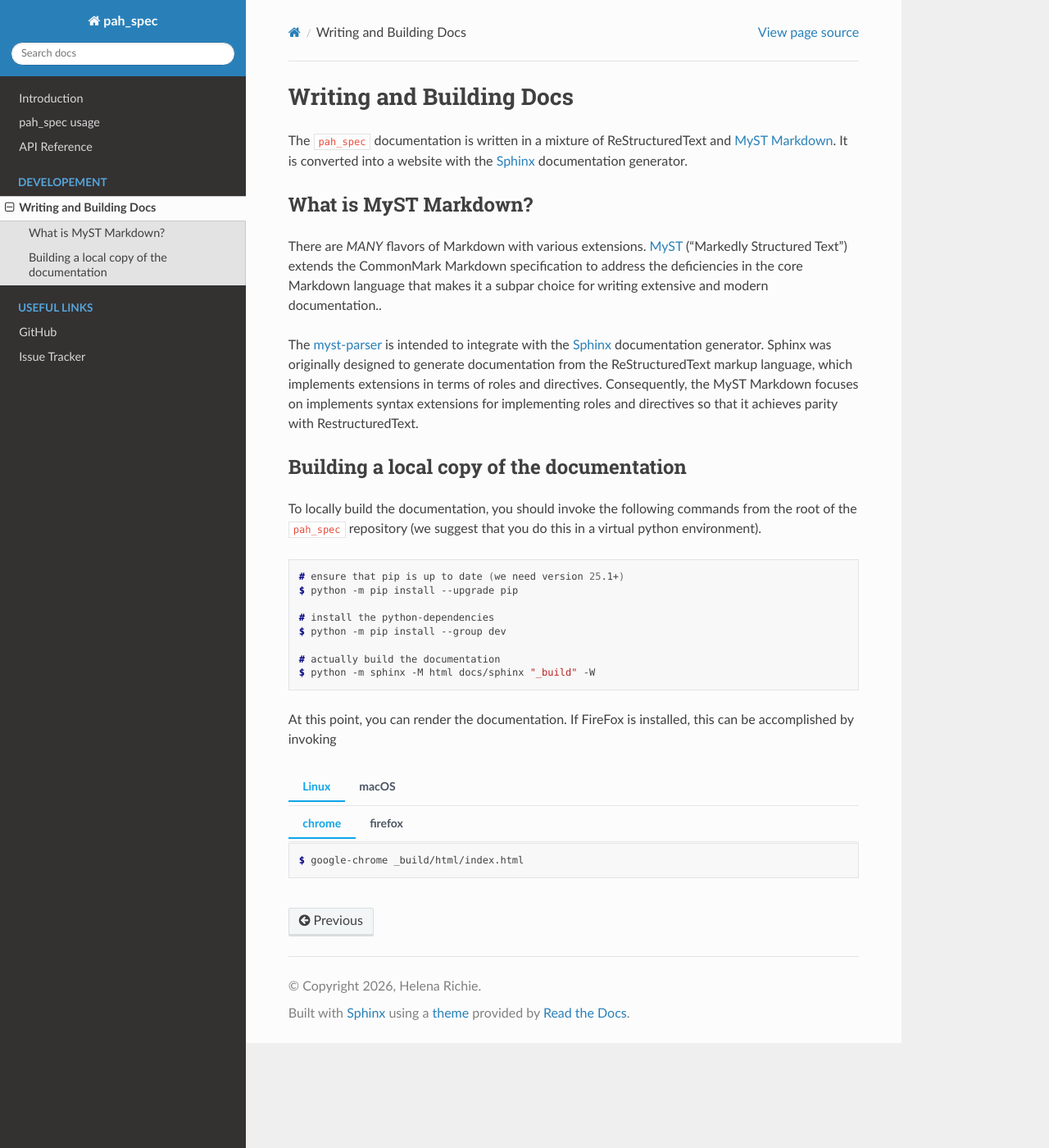
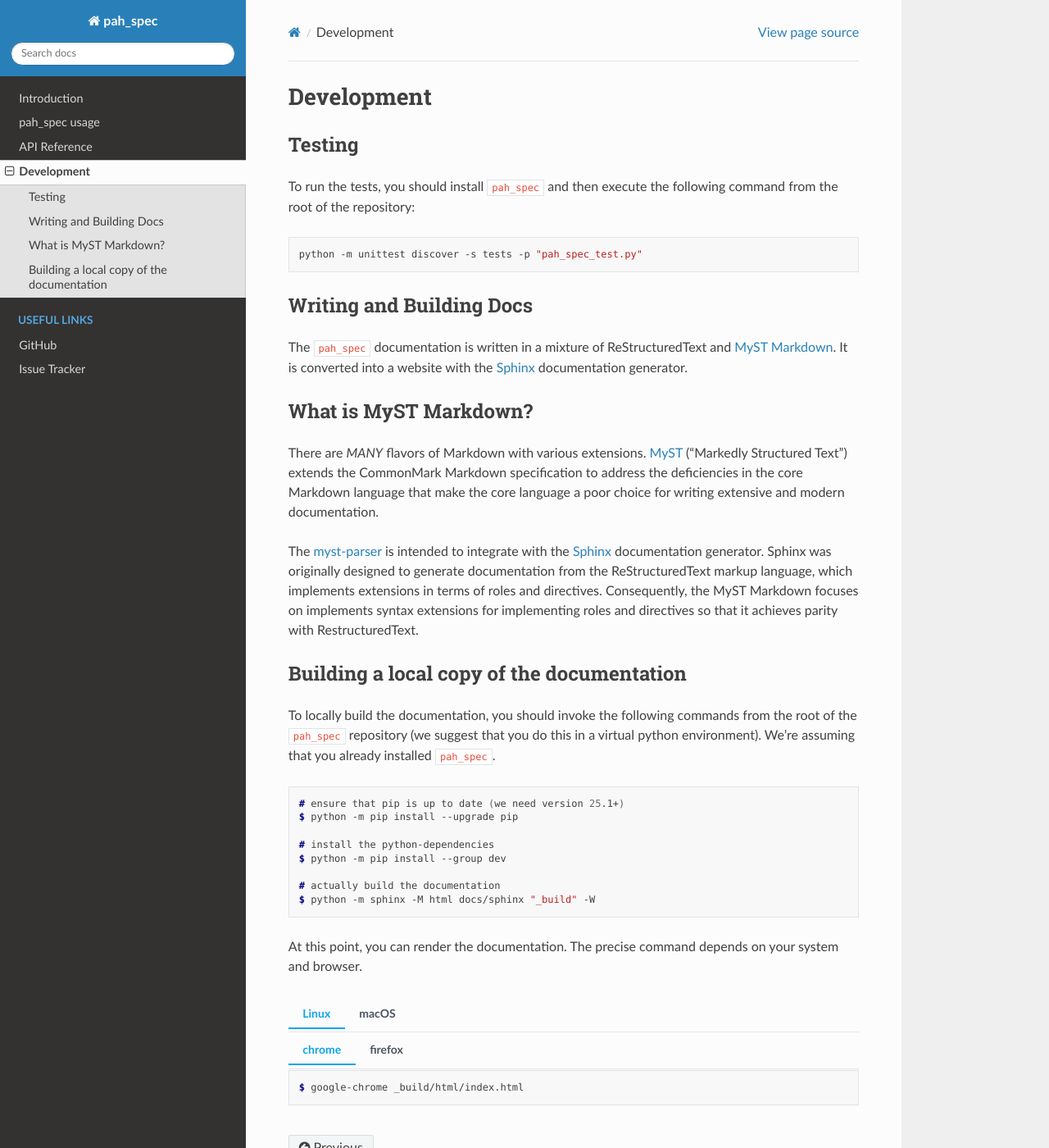
Before and after one commit to helenarichie/pah_spec, a Sphinx documentation site: the page built from docs/sphinx/development.md, in a window 1280 px wide and 1400 px high. Shown: the whole window at 82% size. Built offline with Sphinx 7.4.7 and the Read the Docs theme 3.1.0, drawn with Linux system fonts in a browser that asks for light colours.

Commit message:
convert writing-docs page into a generic development page

````diff
--- a/docs/sphinx/writing-docs.md
+++ b/docs/sphinx/development.md
@@ -1,4 +1,14 @@
-# Writing and Building Docs
+# Development
+
+## Testing
+
+To run the tests, you should install ``pah_spec`` and then execute the following command from the root of the repository:
+
+```sh
+python -m unittest discover -s tests -p "pah_spec_test.py"
+```
+
+## Writing and Building Docs
 
 The ``pah_spec`` documentation is written in a mixture of ReStructuredText and [MyST Markdown](https://myst-parser.readthedocs.io/en/latest/index.html).
 It is converted into a website with the [Sphinx](https://www.sphinx-doc.org/) documentation generator.
@@ -6,7 +16,7 @@ It is converted into a website with the [Sphinx](https://www.sphinx-doc.org/) do
 ## What is MyST Markdown?
 
 There are *MANY* flavors of Markdown with various extensions.
-[MyST](https://myst-parser.readthedocs.io/en/latest/index.html) ("Markedly Structured Text") extends the CommonMark Markdown specification to address the deficiencies in the core Markdown language that makes it a subpar choice for writing extensive and modern documentation..
+[MyST](https://myst-parser.readthedocs.io/en/latest/index.html) ("Markedly Structured Text") extends the CommonMark Markdown specification to address the deficiencies in the core Markdown language that make the core language a poor choice for writing extensive and modern documentation.
 
 The [myst-parser](https://myst-parser.readthedocs.io/en/latest/index.html) is intended to integrate with the [Sphinx](https://www.sphinx-doc.org/) documentation generator.
 Sphinx was originally designed to generate documentation from the ReStructuredText markup language, which implements extensions in terms of roles and directives.
@@ -15,6 +25,7 @@ Consequently, the MyST Markdown focuses on implements syntax extensions for impl
 ## Building a local copy of the documentation
 
 To locally build the documentation, you should invoke the following commands from the root of the ``pah_spec`` repository (we suggest that you do this in a virtual python environment).
+We're assuming that you already installed ``pah_spec``.
 
 ```shell-session
 # ensure that pip is up to date (we need version 25.1+)
@@ -28,7 +39,7 @@ $ python -m sphinx -M html docs/sphinx "_build" -W
 ```
 
 At this point, you can render the documentation.
-If FireFox is installed, this can be accomplished by invoking
+The precise command depends on your system and browser.
 
 ::::{tab} Linux
 :::{tab} chrome
````
Also changed, not shown: README.md (+0 -9 lines), docs/sphinx/index.rst (+1 -8 lines).
